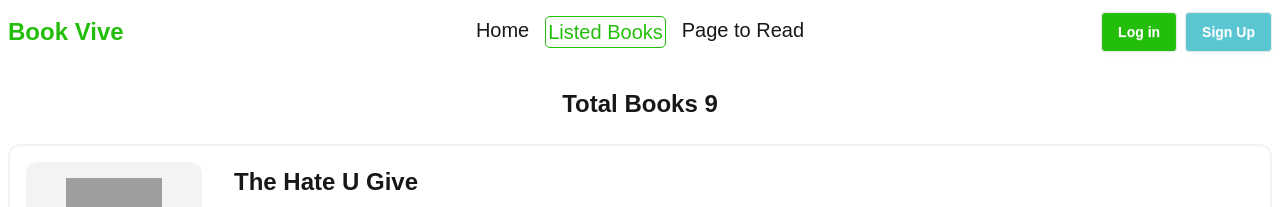
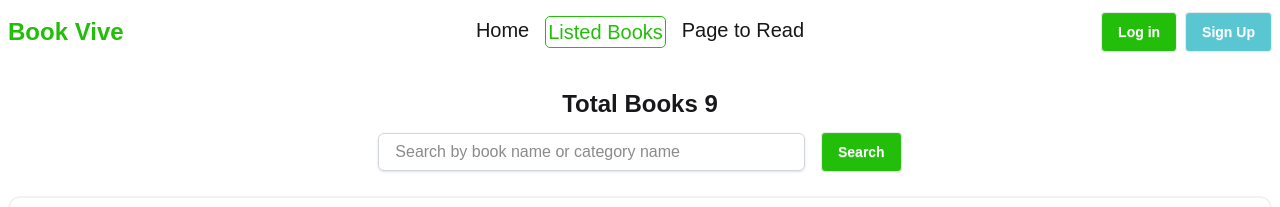
Before and after one commit to shihabuddin-dev/book-vibe, a React (Vite) app: page /listed-books in a window 1280 px wide. Shown: the top 207 px of the page. Built offline with nearby package versions, Linux system fonts and the light colour scheme; grey boxes are pictures that could not be loaded.

Commit message:
few functionality has been addd search by books name

```diff
--- a/src/components/home/Book.jsx
+++ b/src/components/home/Book.jsx
@@ -2,7 +2,7 @@ import React from 'react';
 import { IoIosStarHalf } from "react-icons/io";
 
 const Book = ({ book }) => {
-    const { name, writer, imageUrl, category, rating, tags } = book
+    const { name, writer, imageUrl, category, rating, tags } = book || {}
     const [first, second, third] = tags
 
     return (
--- a/src/components/listedBooks/ListedBooks.jsx
+++ b/src/components/listedBooks/ListedBooks.jsx
@@ -1,12 +1,33 @@
-import React from 'react';
+import React, { useState } from 'react';
 import { useLoaderData } from 'react-router';
 import BookList from './BookList';
 
 const ListedBooks = () => {
-    const books = useLoaderData()
+    const booksData = useLoaderData()
+    // search functionality
+    const [books, setBooks] = useState(booksData)
+    const [searchText, setSearchText] = useState('')
+    const handleSearch = (e, text) => {
+        e.preventDefault()
+        const searchBooks = booksData.filter(book => book.name.toLowerCase().includes(text.toLowerCase()))
+        setBooks(searchBooks)
+    }
+
+
     return (
         <div className='mt-6'>
-          <h2 className='text-xl md:text-2xl font-bold text-center'>Total Books {books.length}</h2>
+
+            <h2 className='text-xl md:text-2xl font-bold text-center'>Total Books {booksData.length}</h2>
+            <form
+                onSubmit={(e) => handleSearch(e, searchText)}
+                className='flex gap-4 flex-col md:flex-row pt-3 justify-center items-center '>
+
+                <input
+                    value={searchText}
+                    onChange={(e) => setSearchText(e.target.value)}
+                    type="text" placeholder='Search by book name or category name' className='border shadow px-4 py-1.5 w-2/3 md:w-1/3 rounded-md border-gray-300 focus:outline-[#23BE0A]' />
+                <button type='submit' className="btn bg-[#23BE0A] text-white">Search</button>
+            </form>
             <div className='grid gap-4 mt-6 px-2'>
                 {
                     books.map(bookList => <BookList key={bookList.id} bookList={bookList} ></BookList>)
--- a/src/main.jsx
+++ b/src/main.jsx
@@ -22,12 +22,12 @@ const router = createBrowserRouter([
     children: [
       {
         index: true,
-        loader: () => fetch('books.json'),
+        loader: () => fetch('../books.json'),
         Component: Home
       },
       {
         path: '/listed-books',
-        loader: () => fetch('books.json'),
+        loader: () => fetch('../books.json'),
         Component: ListedBooks
       },
       {
```
